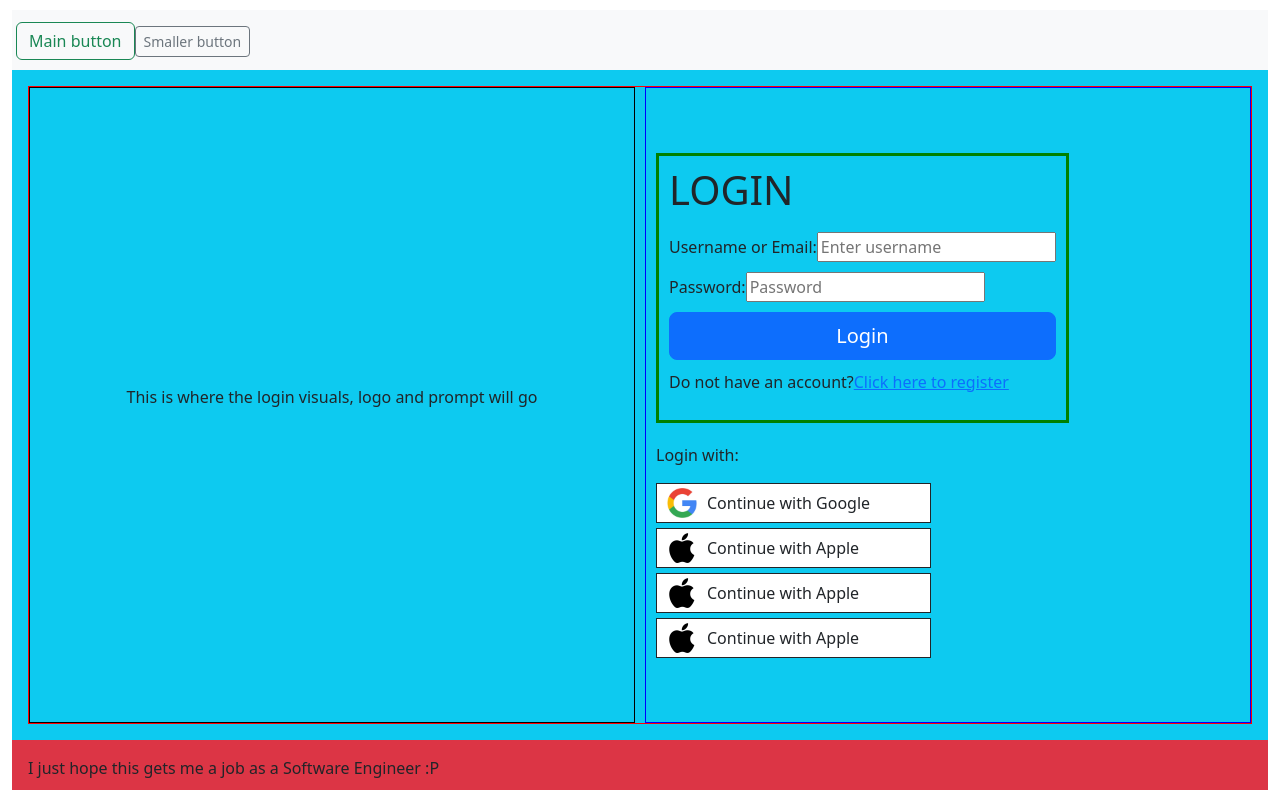
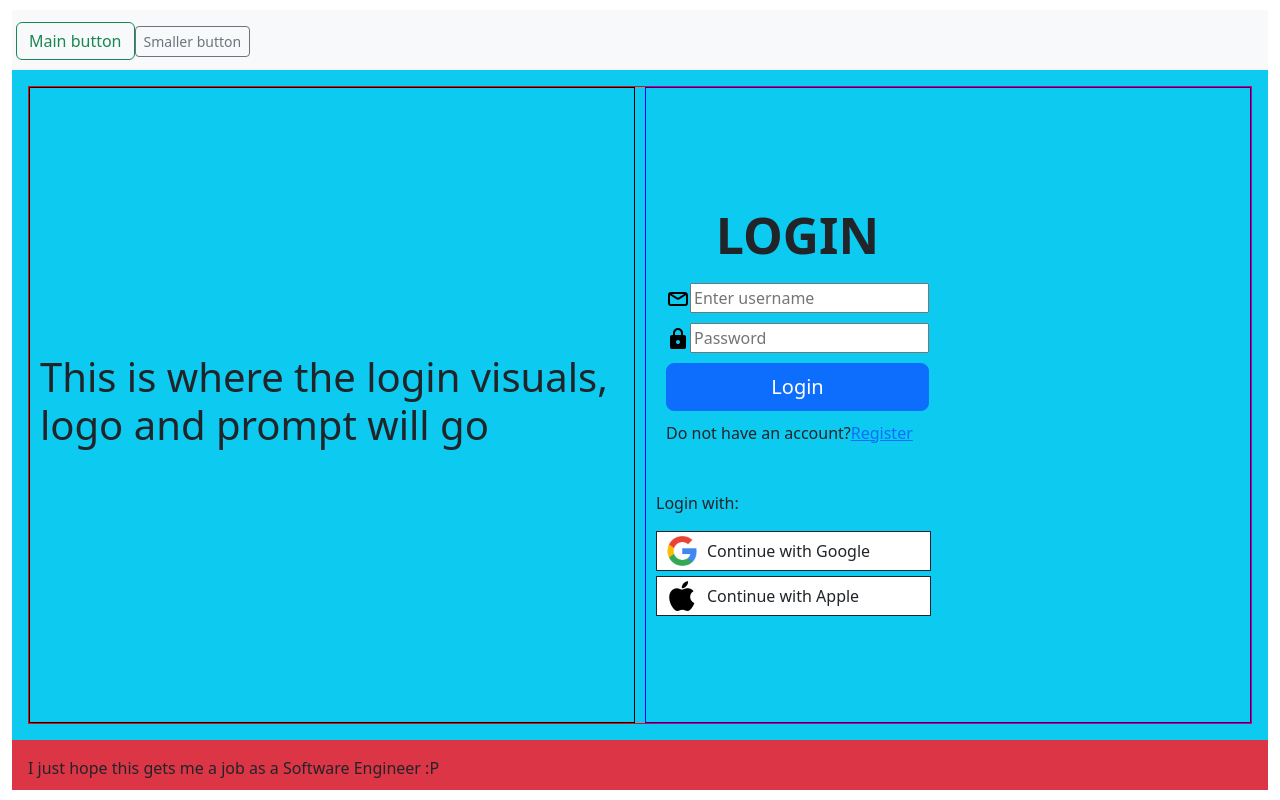
Before and after one commit to EmmanuelBerkowicz/pt-app, a React (Vite) app: page / in a window 1280 px wide. Built offline with nearby package versions, Linux system fonts and the light colour scheme.

Commit message:
feat: add input icons and refactor auth buttons
- Add SVG icons for email and password input fields
- Format and arrange authentication buttons layout
- Remove excess auth options, keep only Apple and Google
- Update button styling and positioning

```diff
--- a/src/pages/login/LoginAuth.tsx
+++ b/src/pages/login/LoginAuth.tsx
@@ -28,26 +28,6 @@ function LoginAuth() {
             <div className={styles.loginOptionText}>
               <p>Continue with Apple</p>
             </div>
-          </div>{" "}
-          <div className={styles.genericLoginOption}>
-            <img
-              alt="Apple logo"
-              className={styles.logoGeneric}
-              src={appleLogo}
-            ></img>
-            <div className={styles.loginOptionText}>
-              <p>Continue with Apple</p>
-            </div>
-          </div>{" "}
-          <div className={styles.genericLoginOption}>
-            <img
-              alt="Apple logo"
-              className={styles.logoGeneric}
-              src={appleLogo}
-            ></img>
-            <div className={styles.loginOptionText}>
-              <p>Continue with Apple</p>
-            </div>
           </div>
         </div>
       </div>
--- a/src/pages/login/LoginInput.tsx
+++ b/src/pages/login/LoginInput.tsx
@@ -7,13 +7,37 @@ function LoginInput() {
   return (
     <div className={styles.LoginInput}>
       <form className={styles.LoginInputUserForm}>
-        <h1>LOGIN</h1>
+        <div className={styles.LoginInputHeadingContainer}>
+          <h1 className={styles.LoginInputHeading}>LOGIN</h1>
+        </div>
         <div className="userNameField">
-          <label id="username">Username or Email: </label>
+          <svg
+            width="24px"
+            height="24px"
+            viewBox="0 0 24 24"
+            fill="none"
+            xmlns="http://www.w3.org/2000/svg"
+          >
+            <path
+              d="M4 7L10.94 11.3375C11.5885 11.7428 12.4115 11.7428 13.06 11.3375L20 7M5 18H19C20.1046 18 21 17.1046 21 16V8C21 6.89543 20.1046 6 19 6H5C3.89543 6 3 6.89543 3 8V16C3 17.1046 3.89543 18 5 18Z"
+              stroke="#000000"
+              stroke-width="2"
+              stroke-linecap="round"
+              stroke-linejoin="round"
+            />
+          </svg>
           <input type="text" placeholder="Enter username"></input>
         </div>
         <div className="passwordField">
-          <label id="password">Password: </label>
+          <svg
+            xmlns="http://www.w3.org/2000/svg"
+            height="24px"
+            viewBox="0 -960 960 960"
+            width="24px"
+            fill="#000000"
+          >
+            <path d="M240-80q-33 0-56.5-23.5T160-160v-400q0-33 23.5-56.5T240-640h40v-80q0-83 58.5-141.5T480-920q83 0 141.5 58.5T680-720v80h40q33 0 56.5 23.5T800-560v400q0 33-23.5 56.5T720-80H240Zm240-200q33 0 56.5-23.5T560-360q0-33-23.5-56.5T480-440q-33 0-56.5 23.5T400-360q0 33 23.5 56.5T480-280ZM360-640h240v-80q0-50-35-85t-85-35q-50 0-85 35t-35 85v80Z" />
+          </svg>
           <input type="password" placeholder="Password"></input>
         </div>
         <Button label="Login" onClick={handleLogin}></Button>
@@ -21,7 +45,7 @@ function LoginInput() {
       <div className={styles.registerLink}>
         <p> Do not have an account? </p>
         <a href="https://www.youtube.com/watch?v=xvFZjo5PgG0&list=RDxvFZjo5PgG0&start_radio=1">
-          Click here to register
+          Register
         </a>
       </div>
     </div>
--- a/src/pages/login/LoginVisual.tsx
+++ b/src/pages/login/LoginVisual.tsx
@@ -3,7 +3,7 @@ import styles from "./styles/LoginVisual.module.css";
 function LoginVisual() {
   return (
     <div className={styles.LoginVisual}>
-      <p>This is where the login visuals, logo and prompt will go</p>
+      <h1>This is where the login visuals, logo and prompt will go</h1>
     </div>
   );
 }
--- a/src/pages/login/styles/LoginInput.module.css
+++ b/src/pages/login/styles/LoginInput.module.css
@@ -1,6 +1,4 @@
-
 .LoginInput {
-  border: 3px solid green;
   padding: 10px;
   display: flex;
   flex-direction: column;
@@ -16,3 +14,15 @@
 .registerLink{
   display: flex;
 }
+
+.LoginInputHeadingContainer{
+  display: flex;
+  justify-content: center;
+  font-size: 15px;
+}
+
+.LoginInputHeading{
+  font-size: 50px;
+  font-weight: 900;
+
+}
```
